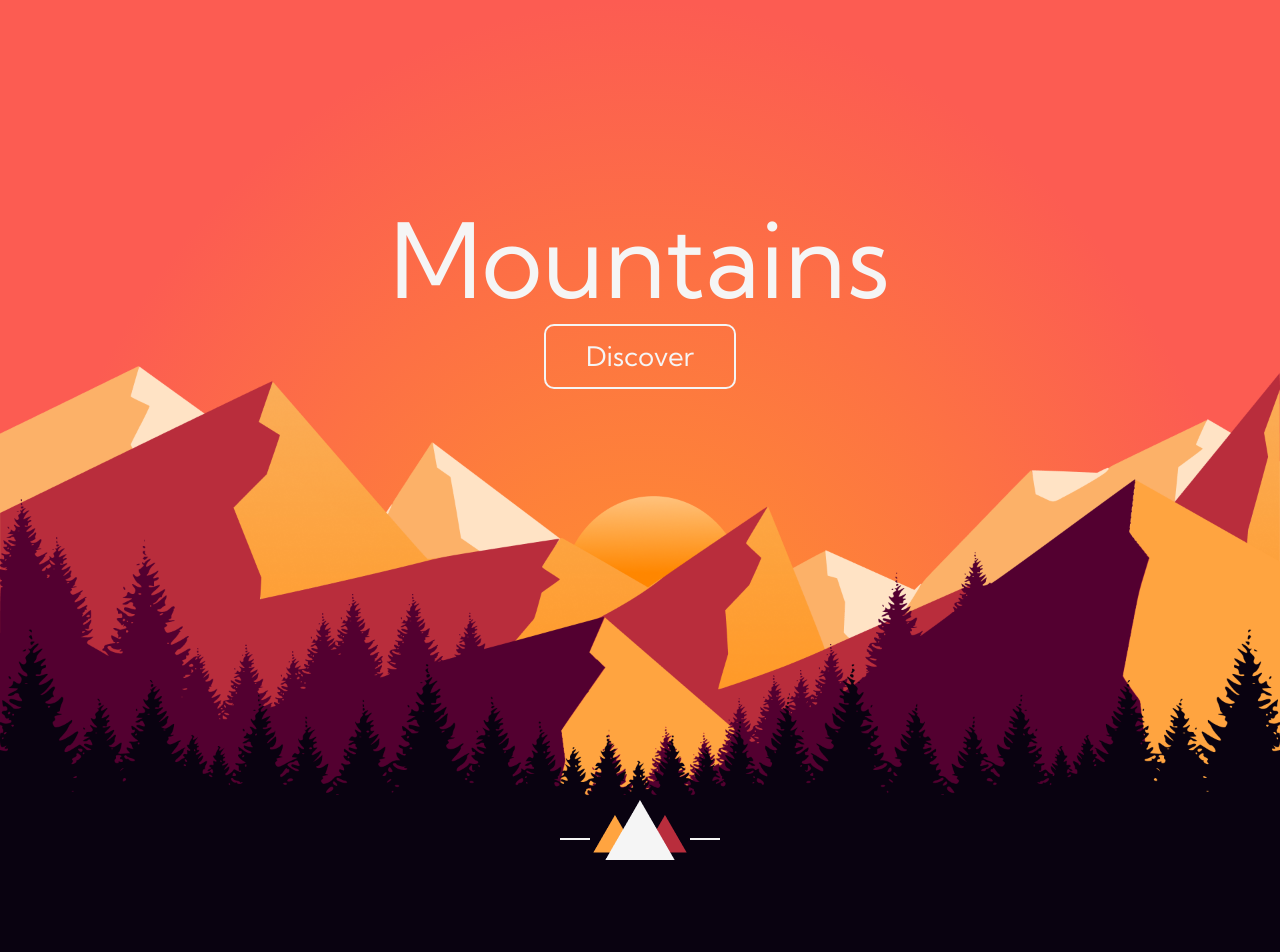
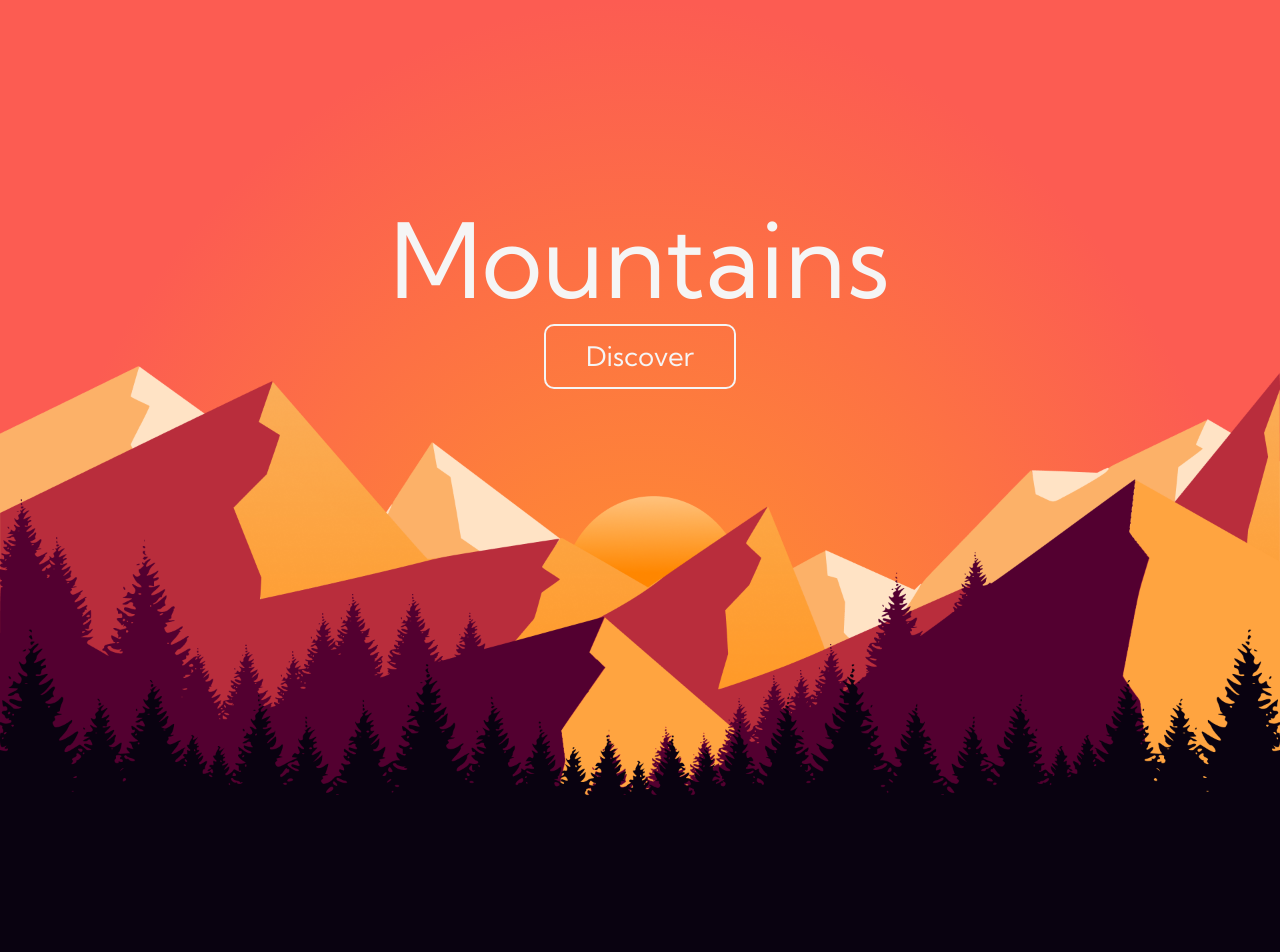
Before and after one commit to danideoliveira/mountain-page, a React (Vite) app: page / in a window 1280 px wide. Shown: the top 952 px of the page. Built offline with nearby package versions, Linux system fonts and the light colour scheme.

Commit message:
Add reveal animations

```diff
--- a/package.json
+++ b/package.json
@@ -9,8 +9,10 @@
     "preview": "vite preview"
   },
   "dependencies": {
+    "@emotion/react": "^11.10.5",
     "framer-motion": "^8.0.2",
     "react": "^18.2.0",
+    "react-awesome-reveal": "^4.1.0",
     "react-dom": "^18.2.0",
     "react-hooks": "^1.0.1",
     "styled-components": "^5.3.6"
--- a/src/components/About/About.jsx
+++ b/src/components/About/About.jsx
@@ -1,12 +1,14 @@
 import { Container, Logo } from "./About.styled";
 import { images } from "../Images/Images";
+import { Fade } from "react-awesome-reveal";
 
 export default function About() {
   return (
     <Container>
-      {/* <img className="vector" src={images.lake} alt="vector" /> */}
       <div className="div-logo">
-        <Logo src={images.logo} alt="vector" />
+        <Fade cascade direction="up">
+          <Logo src={images.logo} alt="vector" />
+        </Fade>
       </div>
     </Container>
   );
--- a/src/components/About/About.styled.js
+++ b/src/components/About/About.styled.js
@@ -1,8 +1,9 @@
 import styled from "styled-components";
 import { setFlexbox } from "../../helpers/Mixins";
 import { colors } from "../../helpers/Colors";
+import { motion } from "framer-motion";
 
-export const Container = styled.div`
+export const Container = styled(motion.div)`
   width: 100%;
   height: 100vh;
   background-color: ${colors.color2};
@@ -15,9 +16,10 @@ export const Container = styled.div`
   .div-logo {
     ${setFlexbox('center', 'center', 'row')}
     width: 100%;
+    height: 100%;
   }
 `;
 
-export const Logo = styled.img`
+export const Logo = styled(motion.img)`
   margin: 0 auto;
 `;
```
Also changed, not shown: 1 other file (tests, documents, lock files or other folders).
